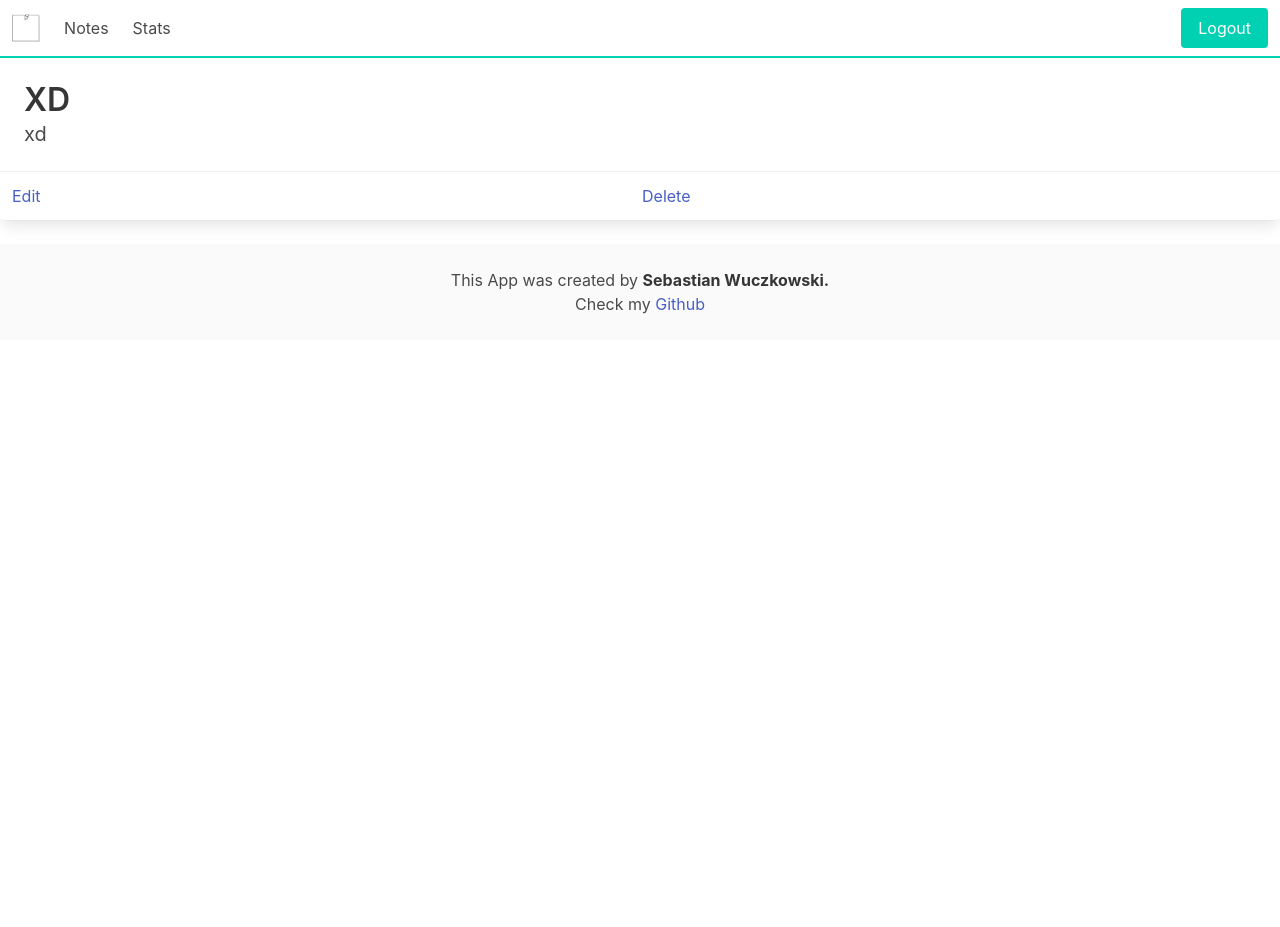
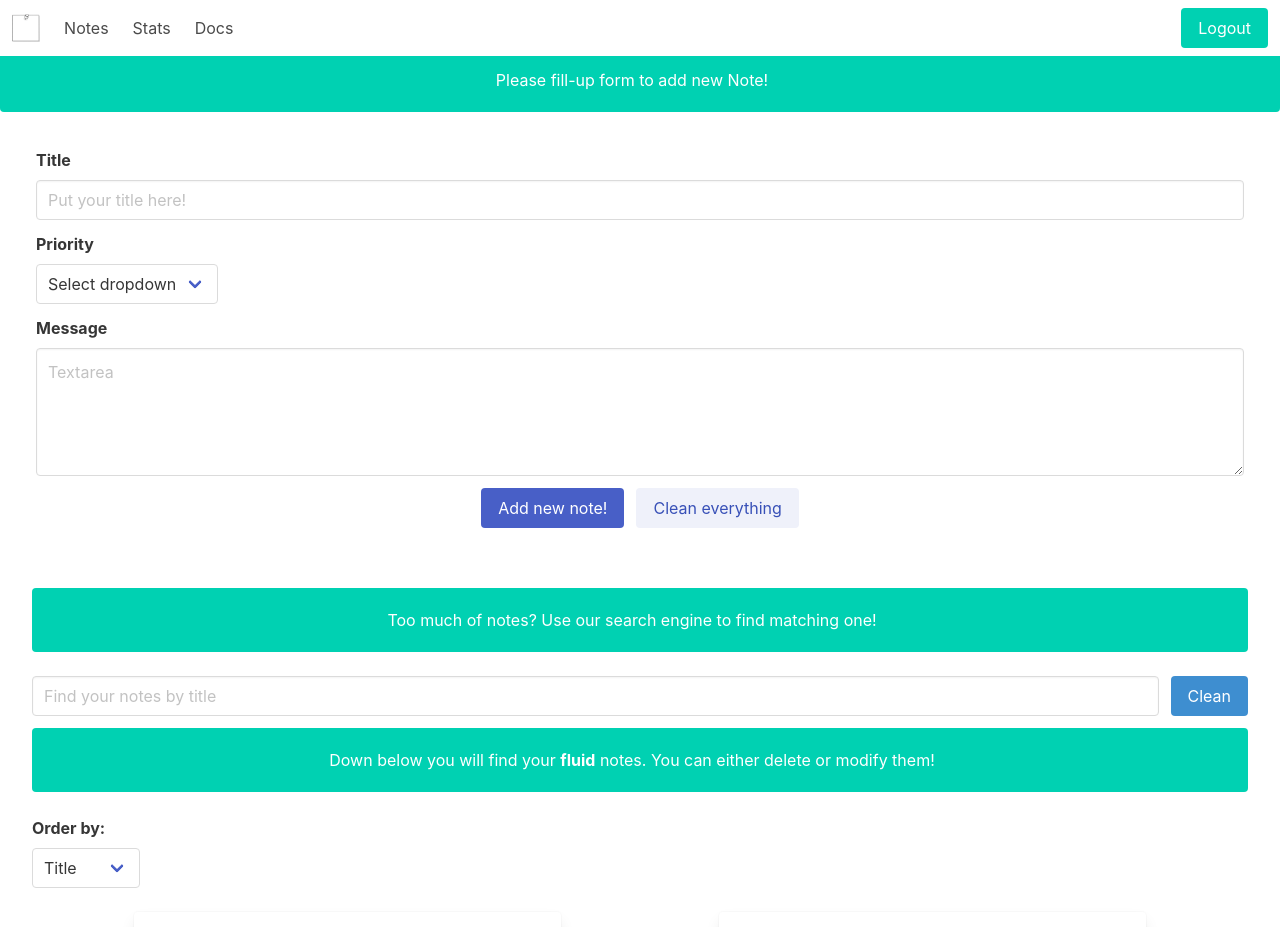
Before and after one commit to bednarroo/Nodeballs, a Vue app: page / in a window 1280 px wide. Shown: the top 927 px of the page. Before the commit the page ends 800 px from the top, so only its background shows below. Built offline with nearby package versions, Linux system fonts and the light colour scheme.

Commit message:
Add Search Component

```diff
--- a/package.json
+++ b/package.json
@@ -11,6 +11,7 @@
   },
   "dependencies": {
     "bulma": "^0.9.4",
+    "pinia": "^2.0.33",
     "sass": "^1.59.3",
     "vue": "^3.2.47",
     "vue-router": "^4.1.6"
--- /dev/null
+++ b/src/components/AddElementForm.vue
@@ -0,0 +1,47 @@
+<template >
+    <form class="is-flex is-flex-direction-column m-5 p-3">
+    <div class="field">
+  <label class="label">Title</label>
+  <div class="control">
+    <input class="input" type="text" placeholder="Put your title here!">
+  </div>
+</div>
+
+<div class="field">
+  <label class="label">Priority</label>
+  <div class="control">
+    <div class="select">
+      <select>
+        <option>Select dropdown</option>
+        <option>High Priority</option>
+        <option>Medium Priority</option>
+        <option>Low Priority</option>
+      </select>
+    </div>
+  </div>
+</div>
+
+<div class="field">
+  <label class="label">Message</label>
+  <div class="control">
+    <textarea class="textarea" placeholder="Textarea"></textarea>
+  </div>
+</div>
+
+<div class="field is-grouped is-justify-content-center	">
+  <div class="control">
+    <button class="button is-link">Add new note!</button>
+  </div>
+  <div class="control">
+    <button class="button is-link is-light">Clean everything</button>
+  </div>
+</div>
+</form>
+    </template>
+
+    <script setup>
+    </script>
+
+    <style>
+
+    </style>
--- a/src/components/Card.vue
+++ b/src/components/Card.vue
@@ -1,5 +1,5 @@
-<template>
-  <div class="card">
+<template  >
+  <div class="card card column is-one-third m-5">
   <div class="card-content">
     <p class="title">
 {{props.name}}    </p>
--- a/src/components/Navbar.vue
+++ b/src/components/Navbar.vue
@@ -1,5 +1,5 @@
 <template>
-  <nav class="navbar is-transparent is-bordered navbar-border-bottom">
+  <nav class="navbar is-transparent is-bordered navbar-border-bottom is-fixed-top">
   <div class="navbar-brand">
     <a class="navbar-item" href="/">
       <img src="../assets/images/notes.png" alt="Bulma: a modern CSS framework based on Flexbox" >
@@ -13,6 +13,9 @@
       </a>
       <a class="navbar-item" href="https://bulma.io/">
         Stats
+      </a>
+      <a class="navbar-item" href="https://bulma.io/">
+        Docs
       </a>
     </div>
 
--- /dev/null
+++ b/src/components/Order.vue
@@ -0,0 +1,21 @@
+<template>
+  <div class="field">
+  <label class="label">Order by:</label>
+  <div class="control">
+    <div class="select">
+      <select>
+        <option>Title</option>
+        <option>Priority</option>
+      </select>
+    </div>
+  </div>
+</div>
+</template>
+
+<script setup>
+
+</script>
+
+<style>
+
+</style>
--- a/src/main.js
+++ b/src/main.js
@@ -1,7 +1,9 @@
 import { createApp } from 'vue'
+import { createPinia } from 'pinia';
 import App from './App.vue';
 import router from '@/router/index.js';
 
 createApp(App)
 .use(router)
+.use(createPinia())
 .mount('#app')
--- a/src/views/Main.vue
+++ b/src/views/Main.vue
@@ -1,10 +1,32 @@
-<template>
-
-  <Card name="XD" date="xd" id="XD"></Card>
+<template >
+  <div class="notification is-primary is-flex is-flex-direction-column mt-6">
+    <span class="container">Please fill-up form to add new Note! </span>
+  </div>
+  <AddElementForm></AddElementForm>
+  <div class=" is-flex is-flex-wrap-wrap is-justify-content-space-evenly ">
+    <div class="container is-fluid mt-5">
+      <div class="notification is-primary is-flex is-flex-direction-column	">
+    <span class="container">Too much of notes? Use our search engine to find matching one! </span>
+  </div>
+      <Search></Search>
+  <div class="notification is-primary is-flex is-flex-direction-column	">
+    <span class="container">Down below you will find your <strong>fluid</strong> notes. You can either delete or modify them!</span>
+  </div>
+  <Order></Order>
+</div>
+  <Card name="XD" date="xd" id="XD" ></Card>
+  <Card name="XD" date="xd" id="XD" ></Card>
+  <Card name="XD" date="xd" id="XD" ></Card>
+  <Card name="XD" date="xd" id="XD" ></Card>
+  <Card name="XD" date="xd" id="XD" ></Card>
+  </div>
   </template>
 
   <script setup>
   import Card from '@/components/Card.vue';
+  import AddElementForm from '@/components/AddElementForm.vue';
+  import Search from '@/components/Search.vue';
+  import Order from '@/components/Order.vue'
   </script>
 
   <style>
```
Also changed, not shown: src/stores/notes.js (added, +14 -0 lines), 1 other file (tests, documents, lock files or other folders).
